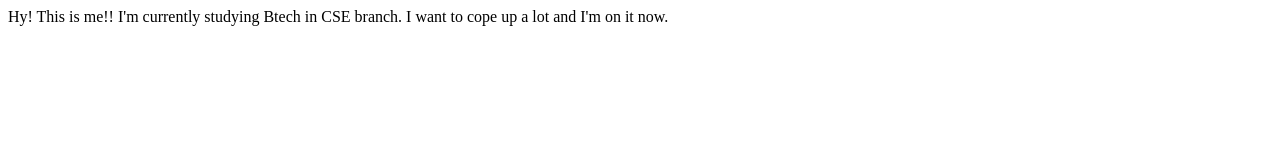
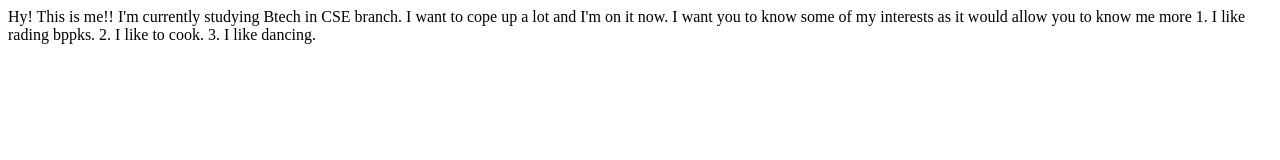
Before and after one commit to VanishaBhardwaj/Vanisha_repository, a plain HTML site: page index.html in a window 1280 px wide. Drawn offline with Linux system fonts and the light colour scheme.

Commit message:
updated interests

```diff
--- a/index.html
+++ b/index.html
@@ -10,5 +10,9 @@
     Hy! This is me!! I'm currently studying Btech in CSE branch.
 
     I want to cope up a lot and I'm on it now.
+    I want you to know some of my interests as it would allow you to know me more
+    1. I like rading bppks.
+    2. I like to cook.
+    3. I like dancing.
 </body>
 </html>
```
